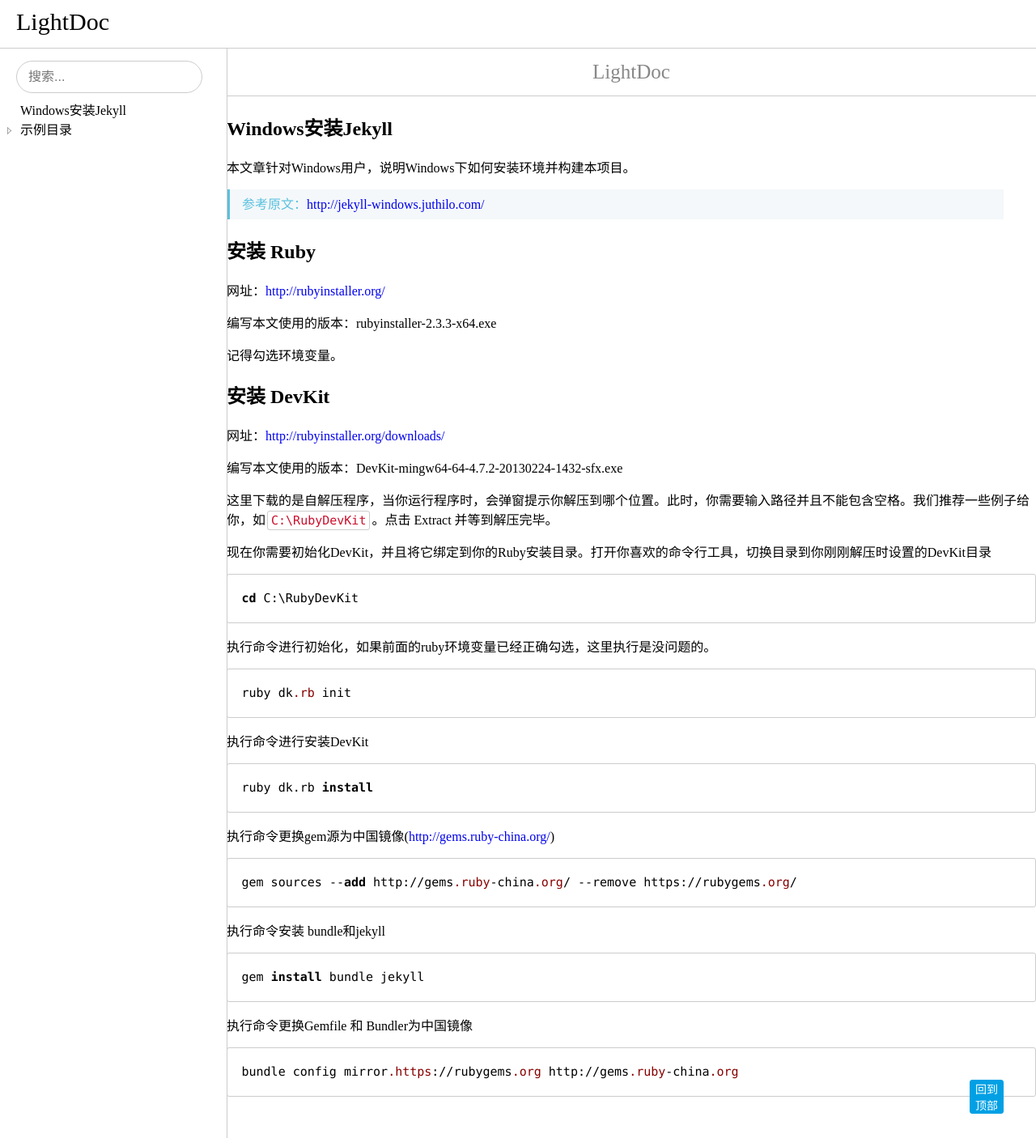
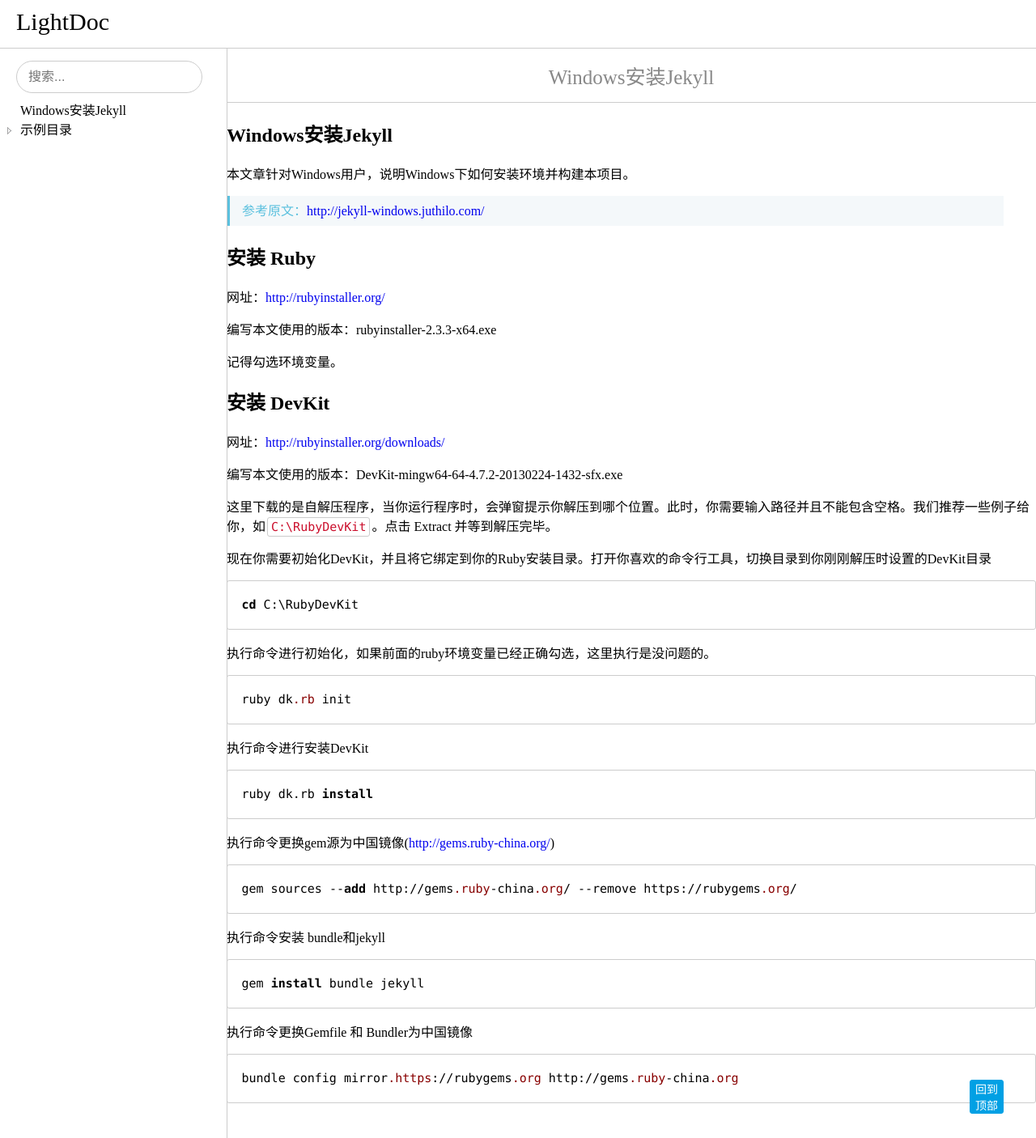
Before and after one commit to Basic-Components/lightdoc, a Jekyll site: the page built from docs/Windows安装Jekyll.md, in a window 1280 px wide. Shown: the whole page at 81% size. Built offline with Jekyll 4.4.1, drawn with Linux system fonts in a browser that asks for light colours.

Commit message:
更新md头信息

```diff
--- a/docs/Windows安装Jekyll.md
+++ b/docs/Windows安装Jekyll.md
@@ -1,6 +1,6 @@
 ---
 layout: default
-title: LightDoc
+title: Windows安装Jekyll
 ---
 
 # Windows安装Jekyll
```
Also changed, not shown: docs/示例目录/Markdown语法.md (+1 -1 lines).
